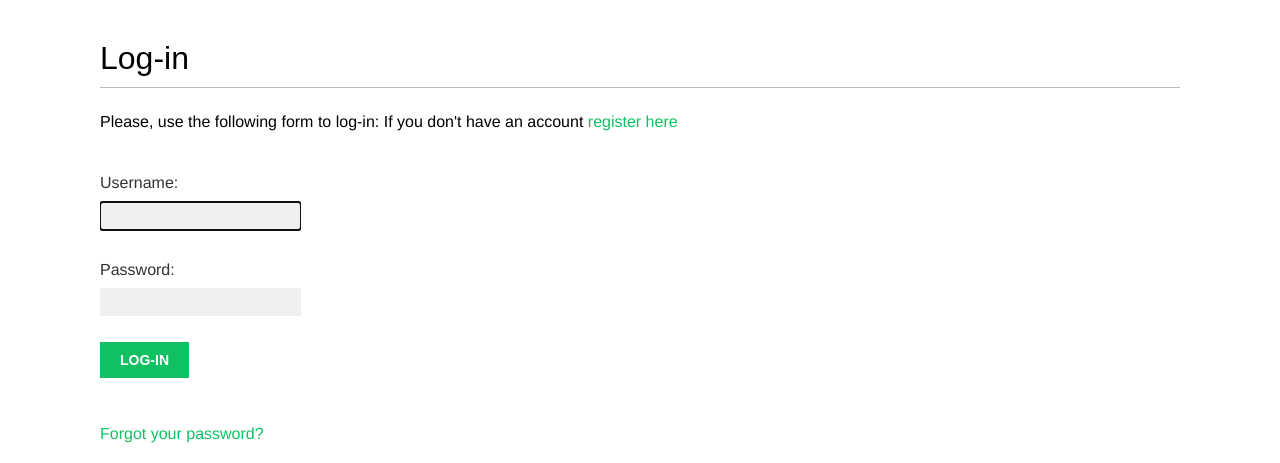
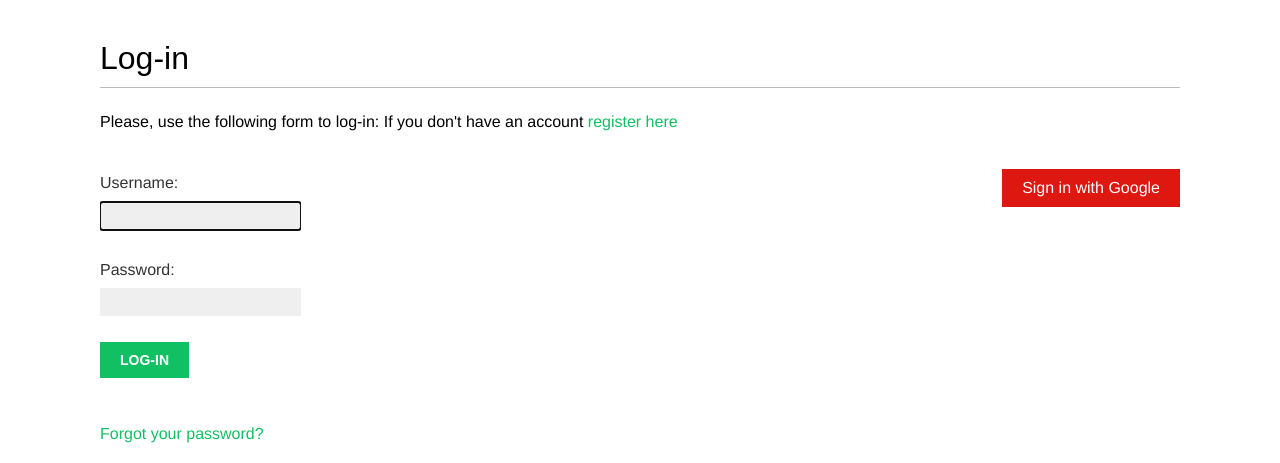
Before and after one commit to MahdiHedayati01/socialite, a Django app: page /account/login/ in a window 1280 px wide. Shown: the part 47-510 px from the top of the page. Run offline with Django 5.2, Linux system fonts and the light colour scheme; some web fonts are replaced.

Commit message:
auth with google

```diff
--- a/bookmarks/account/templates/registration/login.html
+++ b/bookmarks/account/templates/registration/login.html
@@ -24,4 +24,13 @@
           <a href="{% url 'password_reset' %}">Forgot your password?</a>
       </p>
   </div>
+  <div class="social">
+    <ul>
+        <li class="google">
+            <a href="{% url 'social:begin' 'google-oauth2' %}">
+                Sign in with Google
+            </a>
+        </li>
+    </ul>
+  </div>
  {% endblock %}
--- a/bookmarks/bookmarks/settings.py
+++ b/bookmarks/bookmarks/settings.py
@@ -11,6 +11,7 @@ https://docs.djangoproject.com/en/5.2/ref/settings/
 """
 import os
 from pathlib import Path
+from decouple import config
 
 # Build paths inside the project like this: BASE_DIR / 'subdir'.
 BASE_DIR = Path(__file__).resolve().parent.parent
@@ -105,7 +106,11 @@ AUTH_PASSWORD_VALIDATORS = [
 AUTHENTICATION_BACKENDS = [
     'django.contrib.auth.backends.ModelBackend',
     'account.authentication.EmailAuthBackend',
+    'social_core.backends.google.GoogleOAuth2',
 ]
+
+SOCIAL_AUTH_GOOGLE_OAUTH2_KEY = config('GOOGLE_OAUTH2_KEY')
+SOCIAL_AUTH_GOOGLE_OAUTH2_SECRET = config('GOOGLE_OAUTH2_SECRET')
 
 
 # Internationalization
```
